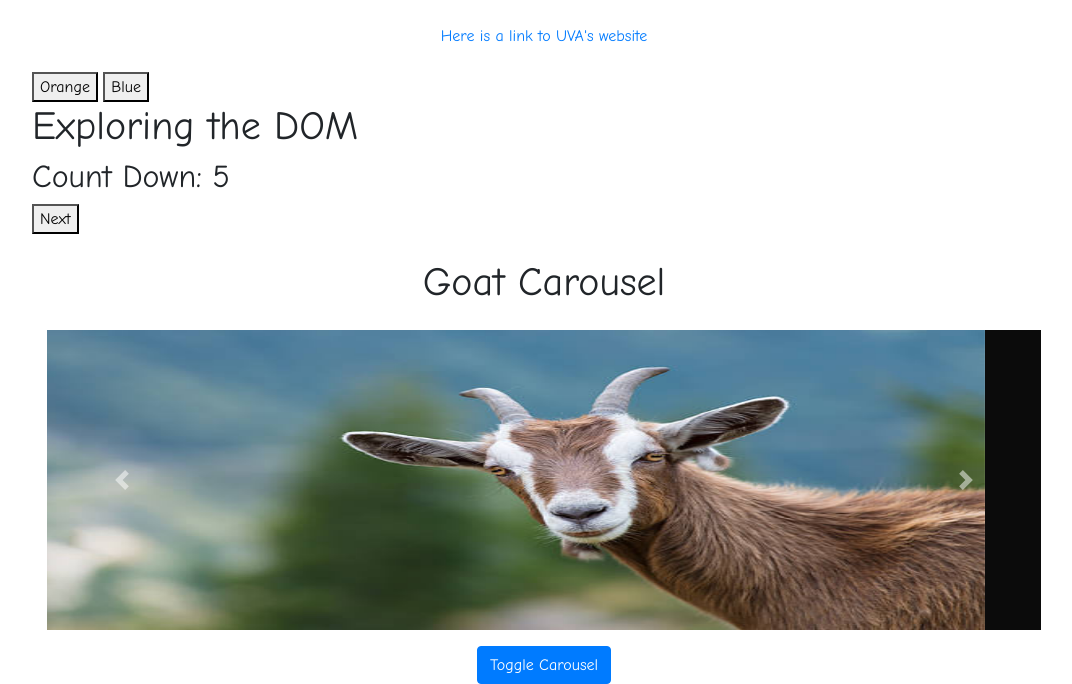
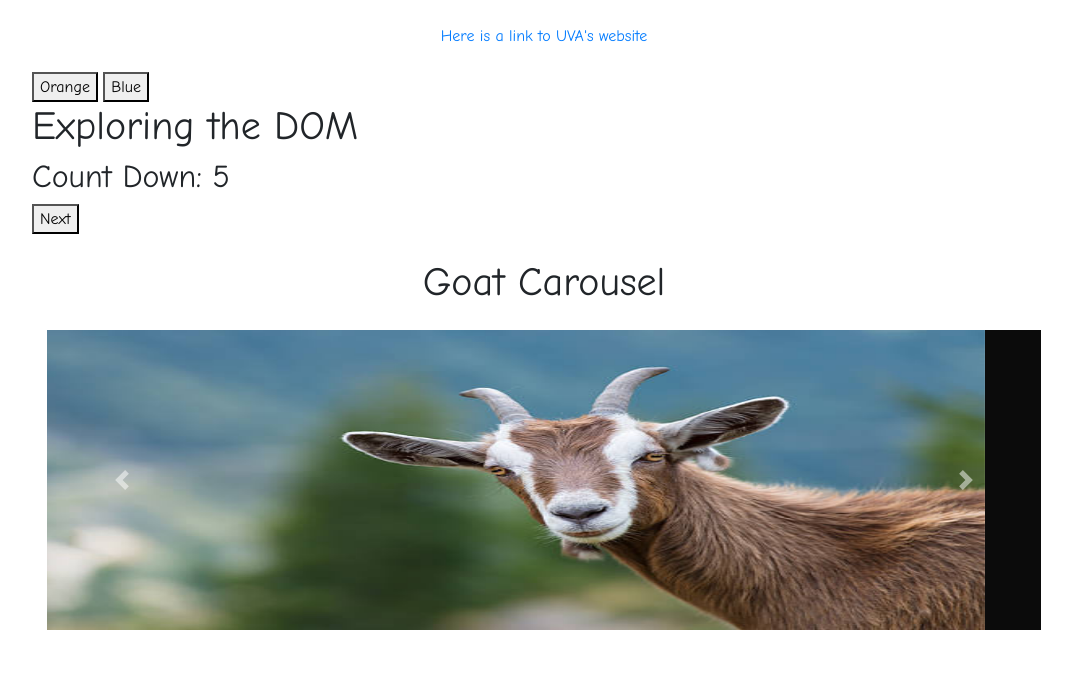
Before and after one commit to JSwish123/JSwish123.github.io, a plain HTML site: page index.html in a window 1280 px wide. Shown: the part 852-1536 px from the top of the page, without its empty margins (96-1168 px from the left). After the commit the page ends 1482 px from the top, so only its background shows below. Drawn offline with nearby package versions, Linux system fonts and the light colour scheme.

Commit message:
Update index.html

```diff
--- a/index.html
+++ b/index.html
@@ -125,11 +125,7 @@
     </a>
   </div>
 
-  <!-- Button to control the carousel -->
-  <div class="text-center mt-3">
-    <button class="btn btn-primary" onclick="toggleCarousel()">Toggle Carousel</button>
-  </div>
-</div>
+
 
 <!-- Bootstrap JS and jQuery -->
 <script src="https://code.jquery.com/jquery-3.5.1.slim.min.js"></script>
```
